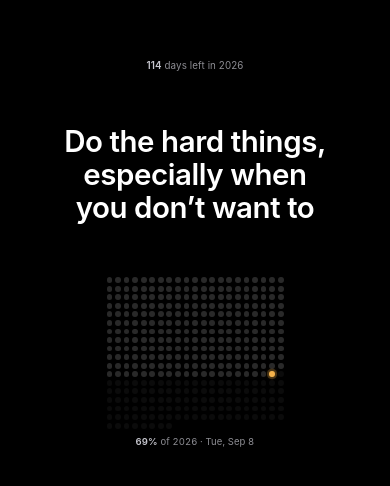
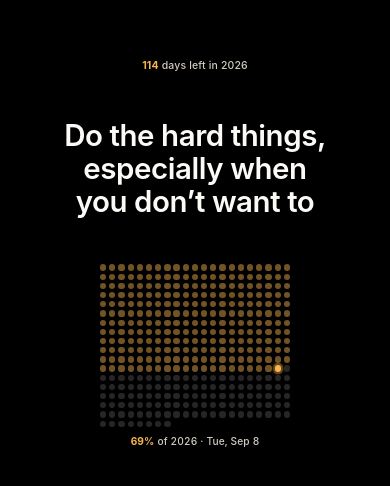
Before and after one commit to golducker/year-countdown-wallpaper, a plain HTML site: page index.html in a window 390 px wide. Shown: the part 308-794 px from the top of the page. Drawn offline with Linux system fonts and the light colour scheme.

Commit message:
Warmer high-contrast palette; guarantee daily refresh via ?date= in URL
- Palette for pitch black: quote near-white, days-left/percent figures in
  amber, supporting words warm light grey (~13:1), elapsed dots glow warm,
  remaining dots a visible cool track, today bright amber with stronger glow
- Bump eyebrow/caption sizes and grid back to 58cqw now that they read
- index.html: ?date= also overrides --figure with the accent; Shortcut
  passes the phone's local date so the count is correct per time zone and
  thum.io can't serve a stale day

Co-Authored-By: Claude Sonnet 5 <noreply@anthropic.com>

```diff
--- a/index.html
+++ b/index.html
@@ -12,20 +12,20 @@
      Accent : change --accent below (or pass ?accent=%23ff5500).
 
      Layout reviewed against Apple HIG. iPhone 13, 1170x2532 (390x844 pt).
-     Hierarchy: the QUOTE is the hero — largest, pure white, centred in
-     the free space. A small day-count sits above it as an eyebrow; the
-     dot grid + one caption form a quiet baseline.
-     Top 41% is left clear for the iOS clock, date, and the below-clock
-     widget tray (Weather + Google Calendar).
+     Palette: warm on pitch black. Quote = near-white (hero). Figures
+     (days left, %) = amber. Supporting words = warm light grey. Elapsed
+     days glow warm; remaining days are a cool faint track; today is
+     bright amber. White is reserved for the quote, amber for time.
+     Top 41% is kept clear for the iOS clock, date and widget tray.
      ============================================================ */
   :root{
     --bg:#000000;
-    --accent:#f5b24b;                          /* reserved: TODAY dot only   */
-    --label:#ffffff;                           /* the quote — nothing else    */
-    --label-strong:rgba(235,235,245,0.85);     /* emphasised figures          */
-    --label-secondary:rgba(235,235,245,0.60);  /* eyebrow, caption            */
-    --fill-past:rgba(255,255,255,0.16);
-    --fill-future:rgba(255,255,255,0.045);
+    --label:#fcfaf6;                     /* the quote — nothing else */
+    --figure:#f7b54e;                    /* days-left + percent numbers */
+    --support:#d3cdc1;                   /* eyebrow + caption words (~13:1 on black) */
+    --accent:#f7b54e;                    /* today dot */
+    --fill-past:rgba(247,181,78,0.46);   /* elapsed — warm */
+    --fill-future:rgba(255,255,255,0.15);/* remaining — cool, still visible */
     --font:-apple-system,"SF Pro Display","SF Pro Text","SF Pro",system-ui,"Segoe UI",Roboto,Helvetica,Arial,sans-serif;
   }
   *{box-sizing:border-box;margin:0;padding:0}
@@ -59,10 +59,10 @@
 
   /* eyebrow — small day count, sits under the widgets */
   .eyebrow{
-    font-size:3cqw;font-weight:400;color:var(--label-secondary);
-    letter-spacing:0.01em;text-align:center;
+    font-size:3.2cqw;font-weight:500;color:var(--support);
+    letter-spacing:0.015em;text-align:center;
   }
-  .eyebrow b{font-weight:600;color:var(--label-strong)}
+  .eyebrow b{font-weight:700;color:var(--figure)}
 
   /* hero — the quote, centred in the free space */
   .quote{
@@ -71,21 +71,21 @@
     text-align:center;text-wrap:balance;color:var(--label);
   }
 
-  /* baseline — quiet year-progress grid + one caption */
-  .bottom{display:flex;flex-direction:column;align-items:center;gap:2.4cqw}
-  .grid{display:grid;grid-template-columns:repeat(21,1fr);gap:0.85cqw;width:54cqw}
+  /* baseline — year-progress grid + one caption */
+  .bottom{display:flex;flex-direction:column;align-items:center;gap:2.6cqw}
+  .grid{display:grid;grid-template-columns:repeat(21,1fr);gap:0.9cqw;width:58cqw}
   .dot{width:100%;aspect-ratio:1;border-radius:50%;background:var(--fill-future)}
   .dot.past{background:var(--fill-past)}
   .dot.today{
     background:var(--accent);
-    box-shadow:0 0 0 0.65cqw rgba(245,178,75,0.22),
-               0 0 1.3cqw rgba(245,178,75,0.40);
+    box-shadow:0 0 0 0.7cqw rgba(247,181,78,0.30),
+               0 0 1.9cqw rgba(247,181,78,0.55);
   }
   .meta{
-    font-size:2.9cqw;font-weight:400;color:var(--label-secondary);
-    font-variant-numeric:tabular-nums;letter-spacing:0.01em;
+    font-size:3.1cqw;font-weight:500;color:var(--support);
+    font-variant-numeric:tabular-nums;letter-spacing:0.015em;
   }
-  .meta b{font-weight:600;color:var(--label-strong)}
+  .meta b{font-weight:700;color:var(--figure)}
 </style>
 </head>
 <body>
@@ -109,8 +109,13 @@
     var MESSAGE = params.get('msg') || "Do the hard things, especially when you don’t want to";
 
     var accent = params.get('accent');
-    if (accent) document.documentElement.style.setProperty('--accent', accent);
+    if (accent){
+      document.documentElement.style.setProperty('--accent', accent);
+      document.documentElement.style.setProperty('--figure', accent);
+    }
 
+    // Date: prefer an explicit ?date=YYYY-MM-DD (the Shortcut passes the
+    // phone's local date), otherwise fall back to this machine's clock.
     var now;
     var dp = params.get('date');
     if (dp && /^\d{4}-\d{2}-\d{2}$/.test(dp)){
```
Also changed, not shown: 1 other file.
